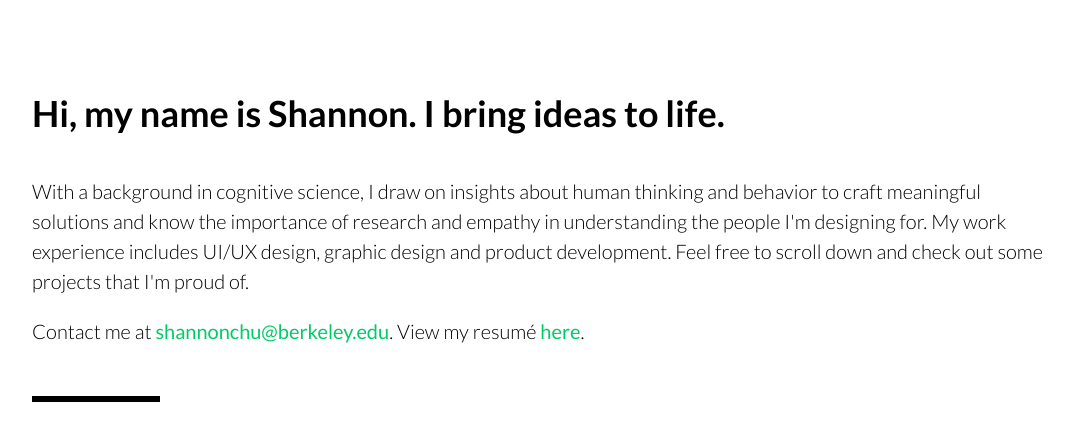
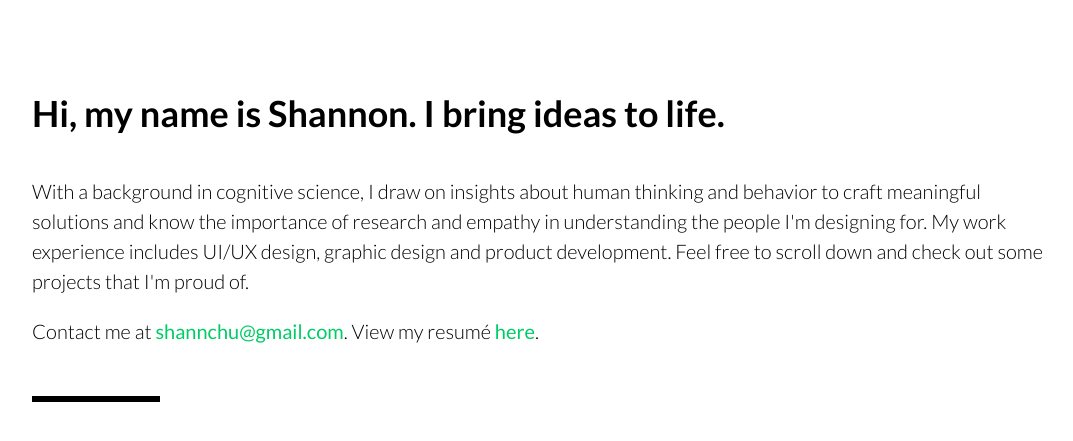
Before and after one commit to shannonchu/shannonchu.github.io, a Jekyll site: the page built from index.html, in a window 1280 px wide and 900 px high. Shown: the top 441 px of the window, without its empty margins (18-1091 px from the left). Built offline with Jekyll 4.4.1, drawn with Linux system fonts in a browser that asks for light colours; nearby versions of some CDN libraries.

Commit message:
email and resume

```diff
--- a/_layouts/default.html
+++ b/_layouts/default.html
@@ -10,18 +10,9 @@
     <!-- <meta name="viewport" content="width=device-width, initial-scale=1"> -->
     <link rel="stylesheet" type="text/css" href="/css/main.css">
     <link href='https://fonts.googleapis.com/css?family=Lato:400,300,100,700' rel='stylesheet' type='text/css'>
-    <link rel="stylesheet" href="https://maxcdn.bootstrapcdn.com/font-awesome/4.5.0/css/font-awesome.min.css">
+    <!-- <link rel="stylesheet" href="https://maxcdn.bootstrapcdn.com/font-awesome/4.5.0/css/font-awesome.min.css"> -->
   </head>
   <body>
-
-    <nav>
-    <!-- <a href="/"><img class="header-img" src="/images/shan.png" alt="Shannon Chu"></a> -->
-<!--       <ul class="nav-bar">
-          <li><a href="/">PROJECTS</a></li>
-          <li>/</li>
-          <li><a href="/about">ABOUT</a></li>
-      </ul> -->
-    </nav>
     <div class="container">
       {{ content }}
     </div>
@@ -31,7 +22,6 @@
         <li><a href="https://github.com/shannonchu" target="_newtab"><i class="fa fa-github fa-2x"></i></a></li>
         <li><a href="https://linkedin.com/in/shannonchu" target="_newtab"><i class="fa fa-linkedin-square fa-2x"></i></a></li>
       </ul>
-<!--       <p class="name-footer" style="font-weight: 400; font-size: 14px; letter-spacing: 1px; margin:0;">SHANNON CHU 2017</p> -->
     </footer>
   </body>
 </html>
--- a/index.html
+++ b/index.html
@@ -8,7 +8,7 @@
 <p class="opener">Hi, my name is Shannon. I bring ideas to life.</p>
 <div class="about-para">
   <p>With a background in cognitive science, I draw on insights about human thinking and behavior to craft meaningful solutions<!-- inform my design decisions --> and know the importance of research and empathy in understanding the people I'm designing for.<!--  I work well with both digital and physical mediums to craft meaningful solutions. --> My work experience includes UI/UX design, graphic design and product development. Feel free to scroll down and check out some projects that I'm proud of.</p>
-  <p>Contact me at <a class="links" href="mailto:shannonchu@berkeley.edu">shannonchu@berkeley.edu</a>. View my resum&eacute; <a class="links" href="">here</a>.</p>
+  <p>Contact me at <a class="links" href="mailto:shannonchu@berkeley.edu">shannchu@gmail.com</a>. View my resum&eacute; <a class="links" target="default" href="images/resume.pdf">here</a>.</p>
   <hr class="horiz-rule"/>
 </div>
 </div>
```
Also changed, not shown: 2 other files.
